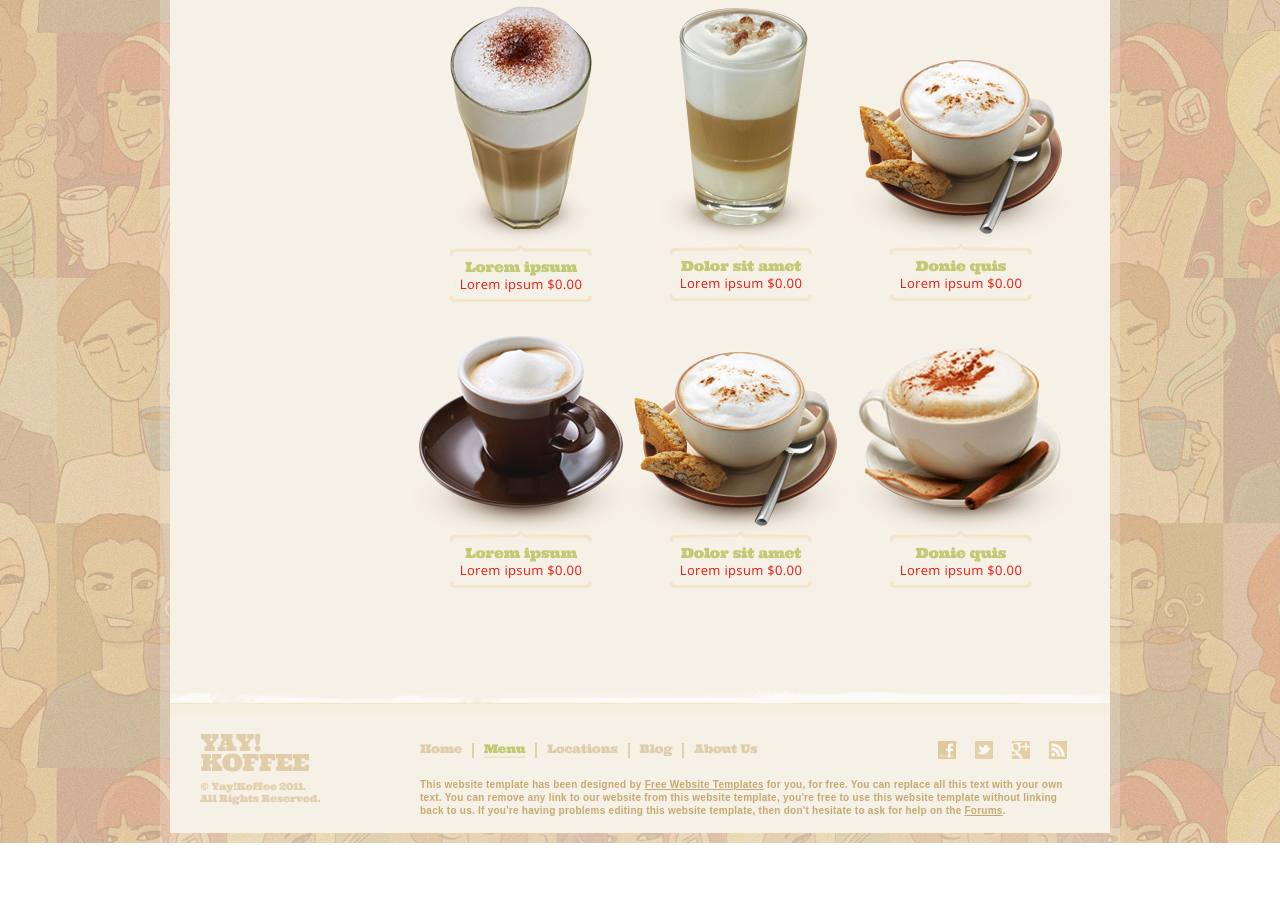
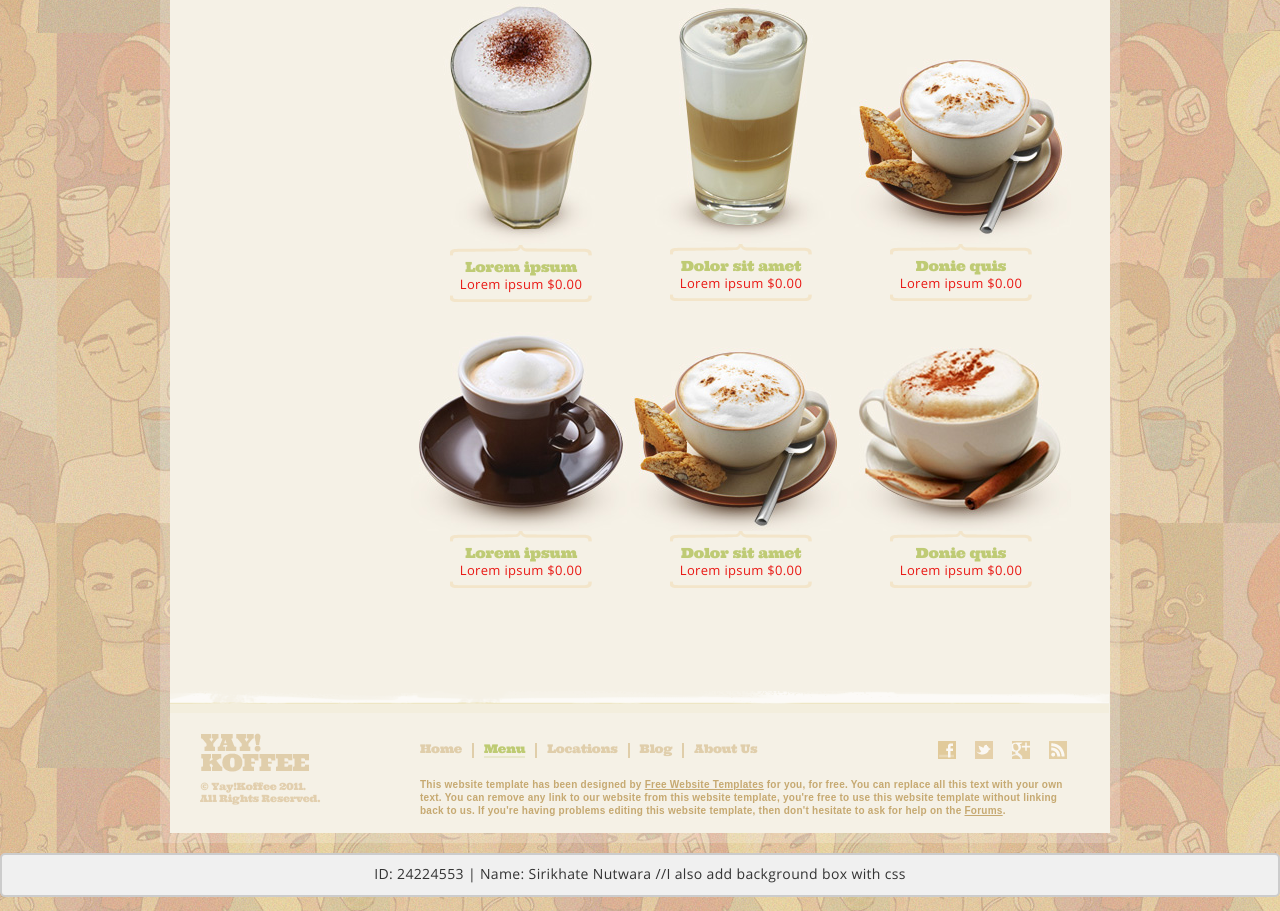
Before and after one commit to Irene185/SirikhateNutwara, a plain HTML site: page menu.html in a window 1280 px wide. Shown: the part 702-1613 px from the top of the page. Before the commit the page ends 1545 px from the top, so only its background shows below. Drawn offline with Linux system fonts and the light colour scheme.

Commit message:
Update menu.html

```diff
--- a/menu.html
+++ b/menu.html
@@ -161,5 +161,9 @@
 			</div>
 		</div>
 	</div>
+	<div class="footer-info">
+		<p>ID: 24224553 | Name: Sirikhate Nutwara //I also add background box with css</p>
+	</div>
+</div>
 </body>
 </html>
```
